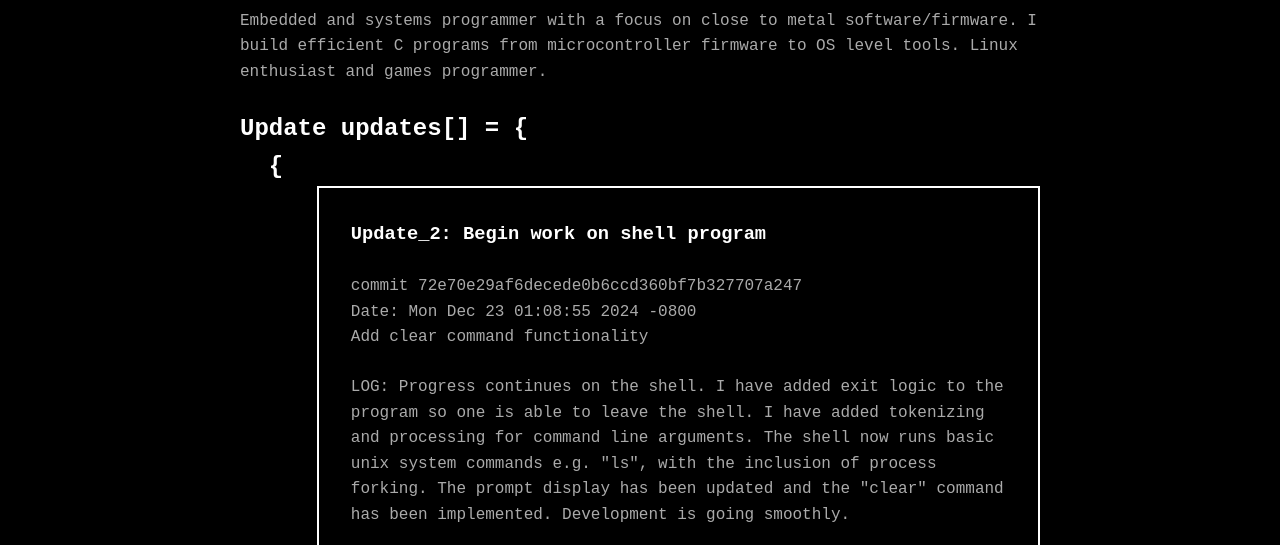
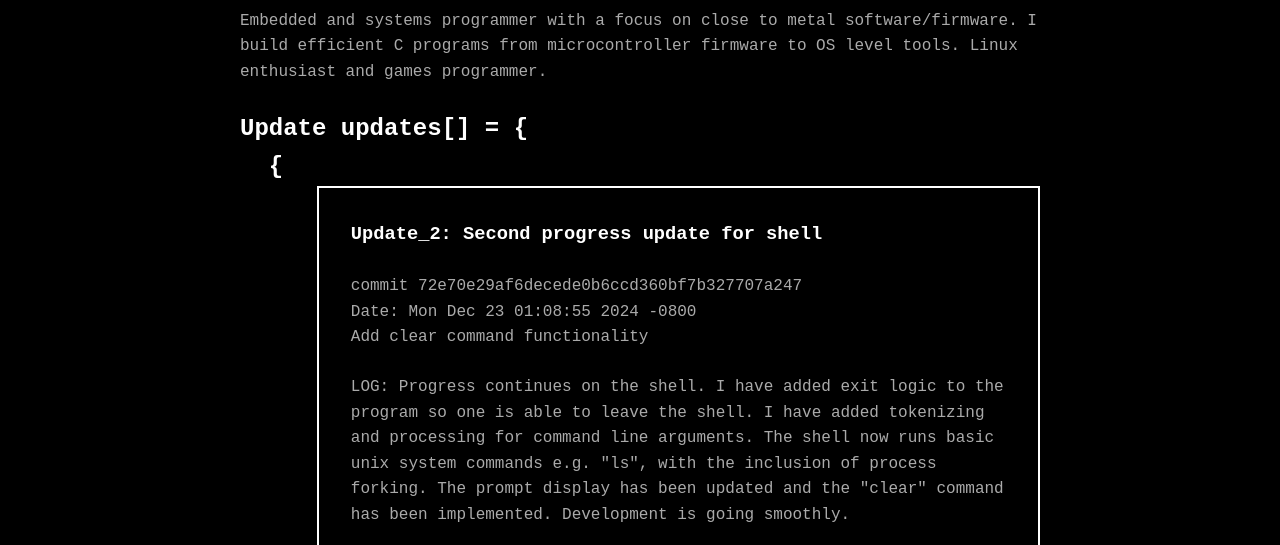
Before and after one commit to nlcodes/website, a plain HTML site: page index.html in a window 1280 px wide. Shown: the part 255-800 px from the top of the page. Drawn offline with Linux system fonts and the light colour scheme.

Commit message:
Fix update 2 title

```diff
--- a/index.html
+++ b/index.html
@@ -28,7 +28,7 @@
 
     <pre><h2>  {</h2></pre>
     <div class="update_container">
-      <h3>Update_2: Begin work on shell program</h3>
+      <h3>Update_2: Second progress update for shell</h3>
       <p>
         commit 72e70e29af6decede0b6ccd360bf7b327707a247<br>
         Date: Mon Dec 23 01:08:55 2024 -0800<br>
```
